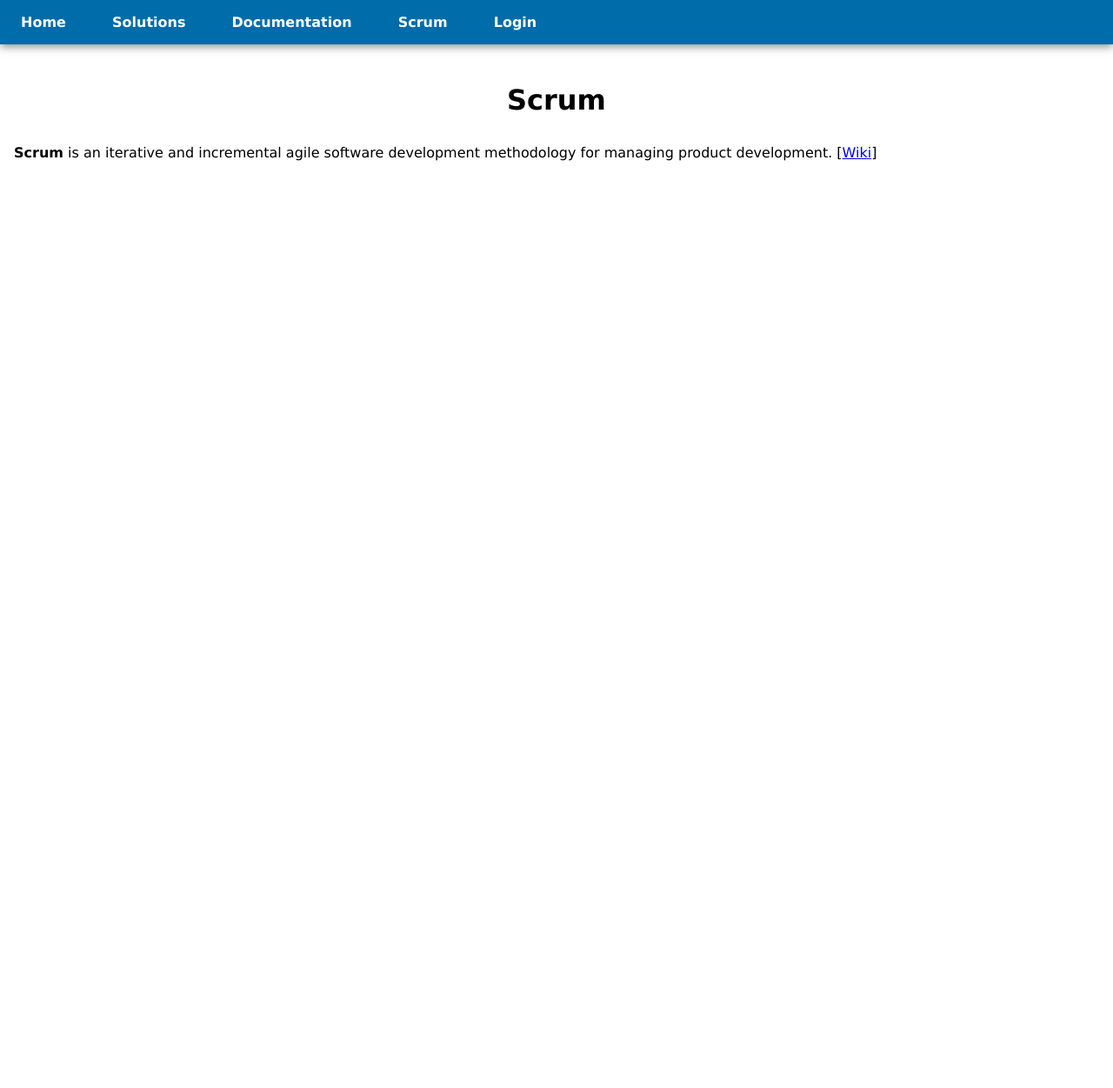
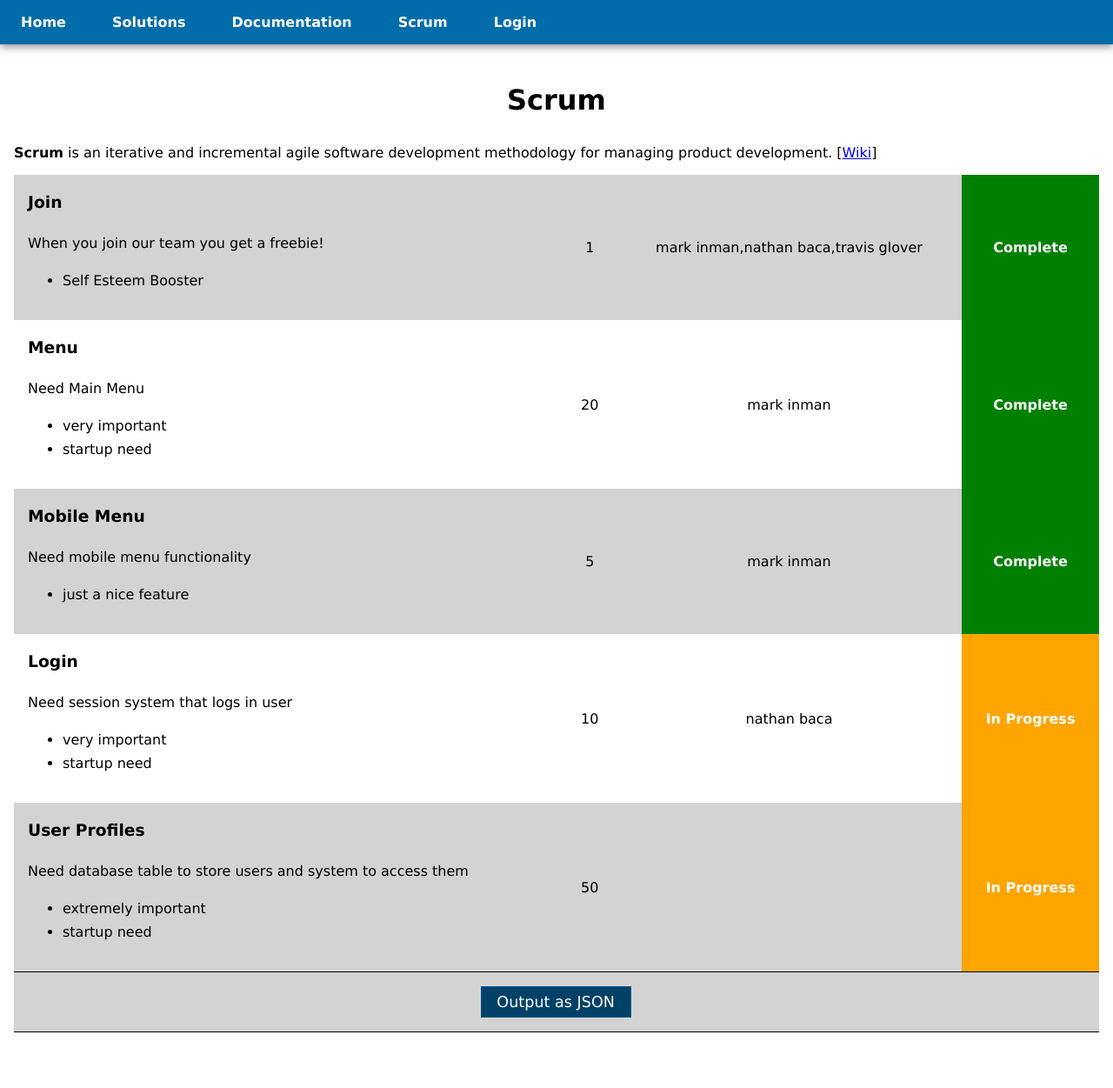
Before and after one commit to markup-design/manager, a PHP site: page /scrum/index.php in a window 1280 px wide. Shown: the whole page at 87% size. Before the commit the page ends 185 px from the top, so only its background shows below. Run offline with PHP 8.4, Linux system fonts and the light colour scheme.

Commit message:
json data improvements
adding a way to output json data and a way to read in the data from an
object. also updated the homepage scrum table to reflect real changes.

```diff
--- a/scrum/index.php
+++ b/scrum/index.php
@@ -2,10 +2,12 @@
 	$title = "Scrum";
 
 	$css = "
-	<link rel='stylesheet' type='text/css' href='css/index.css'>";
+	<link rel='stylesheet' type='text/css' href='css/index.css'>
+	<link rel='stylesheet' type='text/css' href='/manager/solutions/storyboard/css/index.css'>";
 
 	$js = "
-	<script type='text/javascript' src='js/index.js'></script>";
+	<script type='text/javascript' src='js/index.js'></script>
+	<script type='text/javascript' src='/manager/solutions/storyboard/js/widget.js'></script>";
 
 	require($_SERVER['DOCUMENT_ROOT']."/manager/header.php");
 ?>
@@ -14,4 +16,8 @@
 	<h1>Scrum</h1>
 
 	<p><b>Scrum</b> is an iterative and incremental agile software development methodology for managing product development. [<a href='https://en.wikipedia.org/wiki/Scrum_(software_development)' target='_blank'>Wiki</a>]</p>
+
+	<div>
+		<table id='scrum-story-board'></table>
+	</div>
 </div>
--- a/scrum/js/index.js
+++ b/scrum/js/index.js
@@ -1,3 +1,47 @@
 $(document).ready(function () {
 
+	var $ssb = $("#scrum-story-board").storyboard({
+		data: {
+			"Join": {
+				"Description": "When you join our team you get a freebie!",
+				"Points": "1",
+				"Contributors": ["mark inman",
+				"nathan baca",
+				"travis glover"],
+				"Status": true,
+				"Reinforcement": ["Self Esteem Booster"]
+			},
+			"Menu": {
+				"Description": "Need Main Menu",
+				"Points": "20",
+				"Contributors": ["mark inman"],
+				"Status": true,
+				"Reinforcement": ["very important",
+				"startup need"]
+			},
+			"Mobile Menu": {
+				"Description": "Need mobile menu functionality",
+				"Points": "5",
+				"Contributors": ["mark inman"],
+				"Status": true,
+				"Reinforcement": ["just a nice feature"]
+			},
+			"Login": {
+				"Description": "Need session system that logs in user",
+				"Points": "10",
+				"Contributors": ["nathan baca"],
+				"Status": false,
+				"Reinforcement": ["very important",
+				"startup need"]
+			},
+			"User Profiles": {
+				"Description": "Need database table to store users and system to access them",
+				"Points": "50",
+				"Contributors": [],
+				"Status": false,
+				"Reinforcement": ["extremely important",
+				"startup need"]
+			},
+		}
+	});
 });
--- a/solutions/storyboard/index.php
+++ b/solutions/storyboard/index.php
@@ -8,14 +8,10 @@
 	<script type='text/javascript' src='js/widget.js'></script>";
 
 	require($_SERVER['DOCUMENT_ROOT']."/manager/header.php");
-
-	echo $js;
 ?>
 <div id='main'>
 
 	<h1>StoryBoard</h1>
 
 	<table id='scrum-story-board'></table>
-
-	<div id='story-list-json'></div>
 </div>
--- a/solutions/storyboard/js/widget.js
+++ b/solutions/storyboard/js/widget.js
@@ -2,18 +2,23 @@ $.widget( "solution.storyboard", {
 
 	// Default options.
     options: {
+		data: false, // this should be an object of data
 	},
 
 	_create: function() {
 
 		var $w = this;
 		var $el = $w.element;
+		var $data = $w.option("data");
+		var elType = $el.prop('nodeName').toLowerCase();
+
+		if (elType === "table") {
 
 			// make sure create only happens once
 			if (!$el.hasClass("storyboard")) {
 
-			// add gallerize class
-			$el.addClass("storyboard");
+				// add storyboard class and empty the element
+				$el.addClass("storyboard").empty();
 
 				// take away border spacing
 				$el.attr("cellspacing", 0);
@@ -27,16 +32,55 @@ $.widget( "solution.storyboard", {
 					// add controls container row
 					var $ccr = $("<tr/>").appendTo($tfoot);
 
+					// add output container row
+					var $ocr = $("<tr/>").appendTo($tfoot);
+
 						// add controls container
 						var $cc = $("<td/>", {
 							"colspan":4
 						}).appendTo($ccr);
 
 							// output to json button
-						$("<button/>", {
+							var $ojb = $("<button/>", {
 								"text":"Output as JSON"
 							}).button().appendTo($cc);
+
+						// add output container
+						var $oc = $("<td/>", {
+							"colspan":4
+						}).appendTo($ocr);
+
+							// output for json
+							var $ofj = $("<div/>", {
+								"id":"story-list-json",
+								"class":"display-none"
+							}).appendTo($oc);
+
+
+
+				$ojb.on("click", function () {
+
+					if ($ofj.text().trim() === "") {
+
+						// get and set the storyboard json text to the output container
+						var json = $w.storyToJSON(true);
+						$ofj.text(json);
 					}
+
+					$ofj.toggleClass("display-none");
+				});
+
+				// if we have data
+				if (typeof $data === "object") {
+
+					$.each($data, function (storyTitle, story) {
+
+						$w.addStory(storyTitle, story.Description, story.Points, story.Reinforcement, story.Contributors, story.Status, story.Override);
+					});
+				}
+			}
+		}
+		else console.log("[Error] Element must be of type table, ["+elType+"] given.");
     },
 
 	/**
@@ -70,11 +114,11 @@ $.widget( "solution.storyboard", {
 		@param description (String) Description of the story.
 		@param points (Integer) How many points this story
 		@param reinforcement (Array) List of reasons why this point value.
-		@param volunteers (Array) List of volunteers to complete the story.
+		@param contributors (Array) List of contributors to complete the story.
 		@param status (Boolean) Whether the work is done or not.
 		@param $override (jQuery) DOM object to override $el.
 	*/
-	addStory: function (title, description, points, reinforcement, volunteers, status, $override) {
+	addStory: function (title, description, points, reinforcement, contributors, status, $override) {
 
 		var $w = this;
 		var $el = $w.element;
@@ -82,6 +126,7 @@ $.widget( "solution.storyboard", {
 		if ($override) $el = $override;
 
 		var titleCheck = $w._testForLettersAndNumbers(title);
+		var descriptionCheck = $w._testForLettersAndNumbers(descriptionCheck);
 		var pointsCheck = $w._testForLettersAndNumbers(points);
 
 		// make sure we have a title
@@ -90,7 +135,7 @@ $.widget( "solution.storyboard", {
 			var nameCheck = $el.find("tr[name='"+title+"']").length;
 
 			// make sure we do not have the same name already
-			if (nameCheck < 1) {
+			if (nameCheck === 0) {
 
 				// output the story row with name
 				var $storyRow = $("<tr/>", {
@@ -109,7 +154,7 @@ $.widget( "solution.storyboard", {
 				}).appendTo($declaration);
 
 				// makes sure we have a description
-				if ($.trim(description) != "") {
+				if (descriptionCheck != "") {
 
 					// output the description
 					var $description = $("<div/>", {
@@ -131,7 +176,7 @@ $.widget( "solution.storyboard", {
 
 							// output reinforcement list
 							var $rList = $("<ul/>", {
-								"class":"reinforcement"
+								"class":"r-list"
 							}).appendTo($declaration);
 
 							for (var x in reinforcement) {
@@ -145,16 +190,16 @@ $.widget( "solution.storyboard", {
 						}
 						else console.log("[Error] No reinforcements!");
 
-						// check for volunteers
-						if (typeof volunteers == "object") {
+						// check for contributors
+						if (typeof contributors == "object") {
 
-							// output list of volunteers
-							var $volunteers = $("<td/>", {
-								"class":"volunteers",
-								"text":volunteers
+							// output list of contributors
+							var $contributors = $("<td/>", {
+								"class":"contributors",
+								"text":contributors
 							}).appendTo($storyRow);
 						}
-						else console.log("[Error] No volunteers!");
+						else console.log("[Error] No contributors!");
 
 						// check status
 						if (status === true) {
@@ -180,5 +225,58 @@ $.widget( "solution.storyboard", {
 			else console.log("[Error] Story ["+title+"] already exists!");
 		}
 		else console.log("[Error] Title did not contain only letters and numbers!");
+	},
+
+	/**
+		Outputs the story as a JSON file.
+		@param toString (Boolean) If true outputs JSON as string. If False returns JSON object.
+		@returns json (Object) Storyboard in a JSON readable format.
+	*/
+	storyToJSON: function (toString) {
+
+		var $w = this;
+		var $el = $w.element;
+
+		var json = {};
+
+		$el.find("tbody tr").each(function () {
+
+			var $tr = $(this);
+			var title = $tr.find(".title").text();
+
+			// check to make sure this does not already exist
+			if (!json[title]) {
+
+				var description = $tr.find(".description").text();
+				var points = $tr.find(".points").text();
+				var contributors = $tr.find(".contributors").text().trim().split(",");
+				var status = $tr.find(".status").text();
+				var $rList = $tr.find(".r-list .reinforcement");
+				var rList = [];
+
+				if (status.toLowerCase() === "complete") status = true;
+				else status = false;
+
+				if ($rList.length > 0) {
+
+					$rList.each(function () {
+
+						rList.push($(this).text());
+					});
+				}
+
+				json[title] = {
+					Description:description,
+					Points:points,
+					Contributors:contributors,
+					Status:status,
+					Reinforcement:rList
+				};
+			}
+			else console.log("[Error] Story ["+title+"] already exists!");
+		});
+
+		if (toString) return JSON.stringify(json);
+		else return json;
 	}
 });
```
Also changed, not shown: solutions/storyboard/js/index.js (+4 -3 lines). Lines whose indentation alone changed are shown as unchanged.
